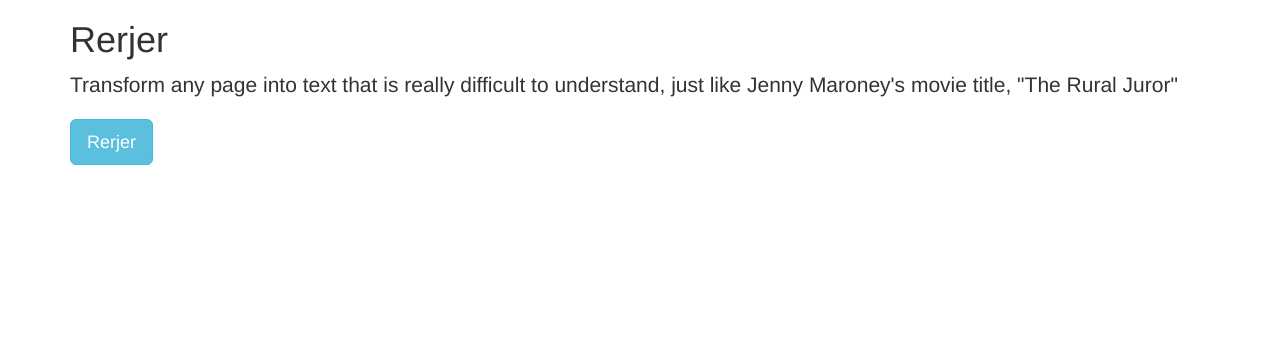
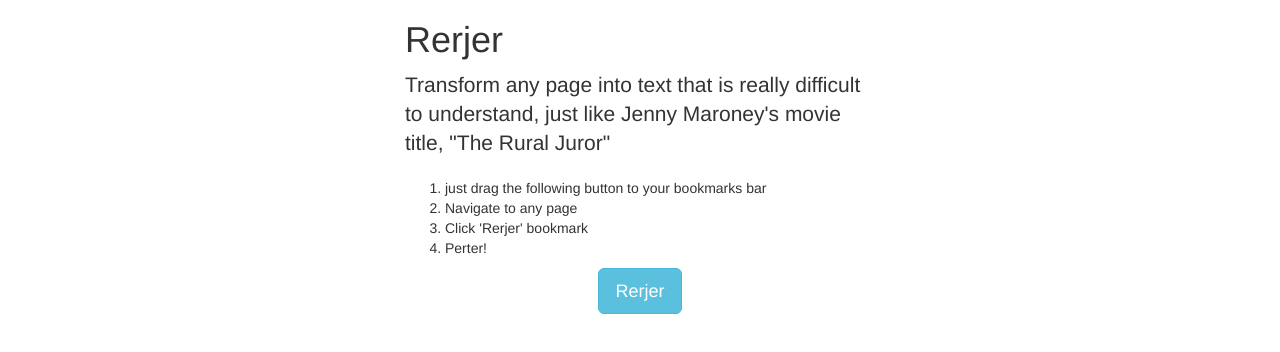
Before and after one commit to theoperatore/Rerjer, a plain HTML site: page index.html in a window 1280 px wide. Drawn offline with nearby package versions, Linux system fonts and the light colour scheme.

Commit message:
instructions

```diff
--- a/index.html
+++ b/index.html
@@ -4,10 +4,18 @@
       <link rel="stylesheet" href="https://maxcdn.bootstrapcdn.com/bootstrap/3.3.5/css/bootstrap.min.css">
   </head>
   <body>
-    <div class="container">
+    <div class="container" style="max-width: 500px">
         <h1>Rerjer</h1>
         <p class='lead'>Transform any page into text that is really difficult to understand, just like Jenny Maroney's movie title, "The Rural Juror"</p>
-        <a class='btn btn-lg btn-info' href="javascript:(function() {var queue = [];queue.push(document.body);while(queue.length !== 0) {var curr = queue.pop();var child = curr.firstElementChild;if (!child) {curr.textContent = curr.textContent.replace(/([aiouyAIOUY]+)|e(?!r|\w)/g, 'er');}while(child) {queue.push(child);child = child.nextElementSibling;}}})();void(0);">Rerjer</a>
+        <ol>
+          <li>just drag the following button to your bookmarks bar</li>
+          <li>Navigate to any page</li>
+          <li>Click 'Rerjer' bookmark</li>
+          <li>Perter!</li>
+        </ol>
+        <div class="text-center">
+          <a class='btn btn-lg btn-info' href="javascript:(function() {var queue = [];queue.push(document.body);while(queue.length !== 0) {var curr = queue.pop();var child = curr.firstElementChild;if (!child) {curr.textContent = curr.textContent.replace(/([aiouyAIOUY]+)|e(?!r|\w)/g, 'er');}while(child) {queue.push(child);child = child.nextElementSibling;}}})();void(0);">Rerjer</a>
+        </div>
     </div>
   </body>
 </html>
```
